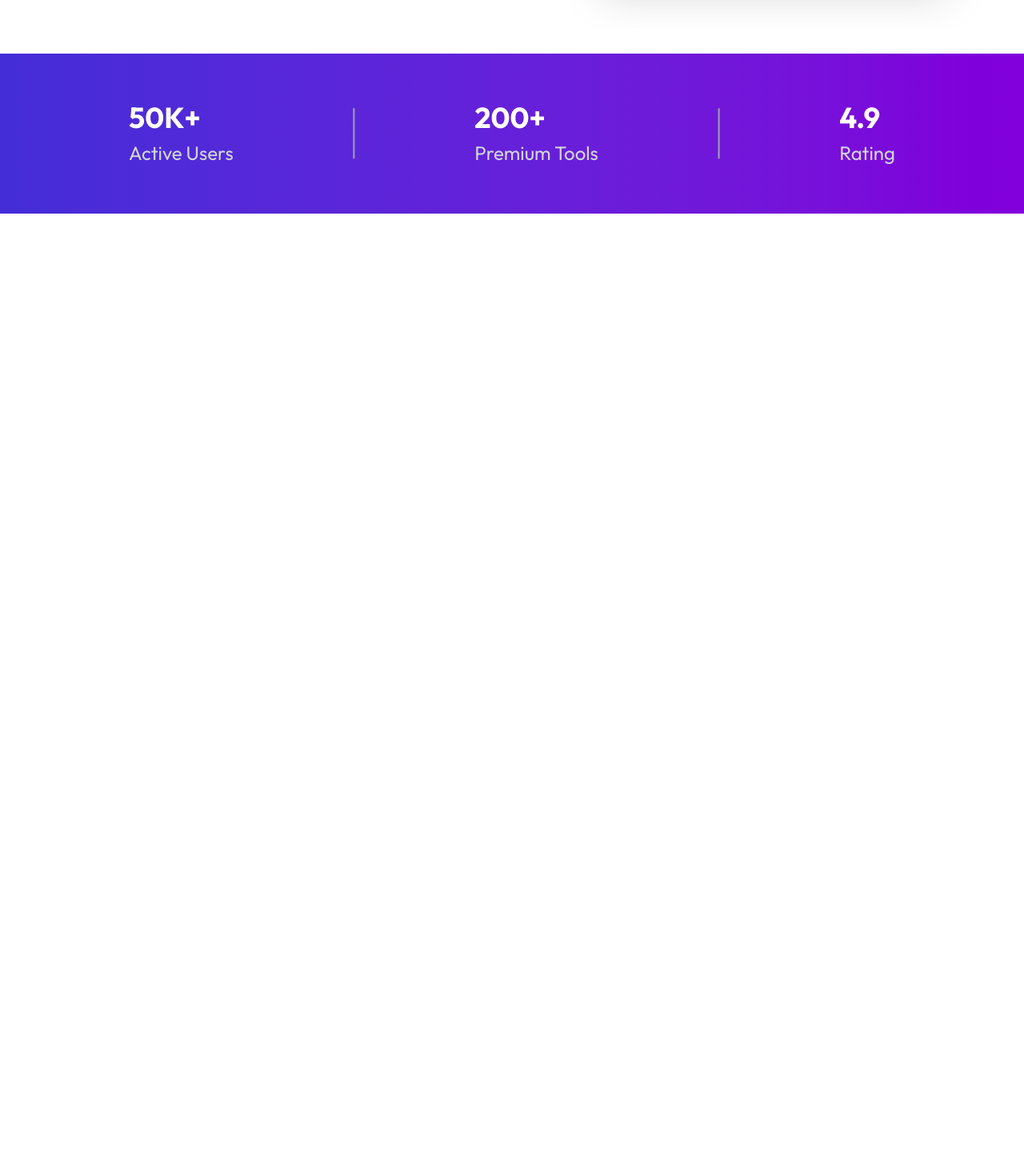
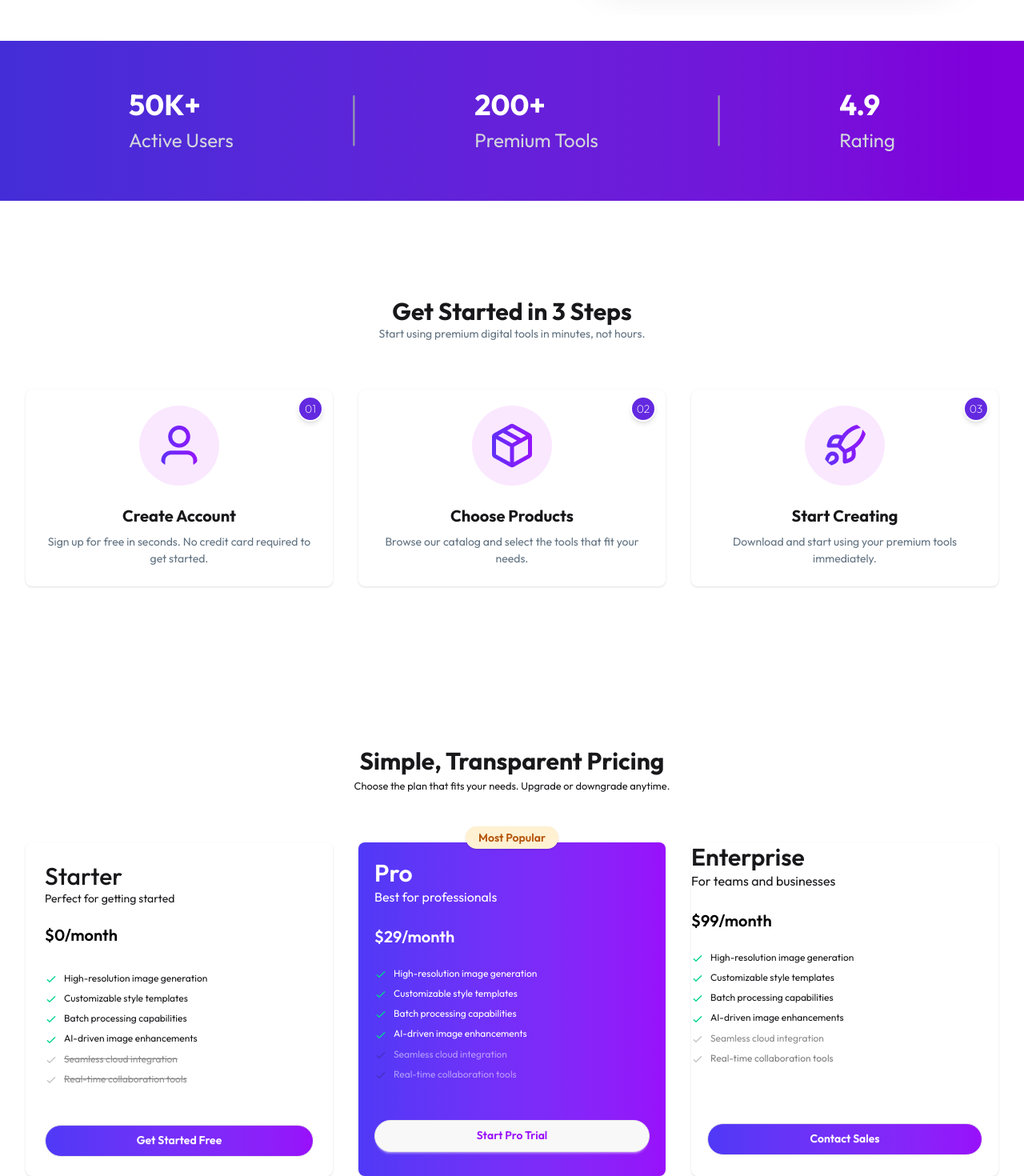
Before and after one commit to nazrul23-human/Digitools-platform-Project, a React (Vite) app: page / in a window 1280 px wide. Shown: the part 707-2177 px from the top of the page at 80% size. Before the commit the page ends 974 px from the top, so only its background shows below. Built offline with nearby package versions, Linux system fonts and the light colour scheme.

Commit message:
Pricing card create

```diff
--- a/src/App.jsx
+++ b/src/App.jsx
@@ -19,8 +19,8 @@ function App() {
       <Rating></Rating>
 
 
-      {/* <StartedSection></StartedSection> */}
-      {/* <Pricing></Pricing> */}
+      <StartedSection></StartedSection>
+      <Pricing></Pricing>
       {/* <Hero></Hero> */}
       {/* <Footer></Footer> */}
 
--- a/src/components/Banner.jsx
+++ b/src/components/Banner.jsx
@@ -10,7 +10,7 @@ const Banner = () => {
                 {/* Left Content */}
                 <div className="space-y-4">
                     <div className="inline-flex items-center gap-2 bg-blue-100 text-purple-600  px-5 py-2 rounded-full">
-                        <img src= {groupimg} alt="New: AI-Powered Tools Available" />
+                        <img src={groupimg} alt="New: AI-Powered Tools Available" />
                         New: AI-Powered Tools Available
                     </div>
 
@@ -43,7 +43,7 @@ const Banner = () => {
                     <div className="relative">
                         <img
                             className="relative h-130 w-auto object-contain drop-shadow-2xl rounded-3xl "
-                            src={bannerimg} alt=""/>
+                            src={bannerimg} alt="" />
                     </div>
                 </div>
             </div>
--- a/src/components/Pricing.jsx
+++ b/src/components/Pricing.jsx
@@ -2,12 +2,22 @@ import React from 'react';
 
 const Pricing = () => {
     return (
-        <div className="card w-96 bg-base-100 shadow-sm">
+
+        <div className='mt-50'>
+            <div className='text-center'>
+                <h1 className='font-bold text-3xl'>Simple, Transparent Pricing</h1>
+                <small>Choose the plan that fits your needs. Upgrade or downgrade anytime.</small>
+            </div>
+
+            <div className='flex justify-center gap-8 mt-15'>
+                <div className="card w-96 bg-base-100 shadow-sm ">
                     <div className="card-body">
-    <span className="badge badge-xs badge-warning">Most Popular</span>
-    <div className="flex justify-between">
-      <h2 className="text-3xl font-bold">Premium</h2>
-      <span className="text-xl">$29/mo</span>
+
+                        <div>
+                            <h2 className="text-3xl font-medium">Starter</h2>
+                            <p className=''>Perfect for getting started</p>
+                            <br></br>
+                            <span className="text-xl  text-black font-semibold">$0/month</span>
                         </div>
                         <ul className="mt-6 flex flex-col gap-2 text-xs">
                             <li>
@@ -35,11 +45,99 @@ const Pricing = () => {
                                 <span className="line-through">Real-time collaboration tools</span>
                             </li>
                         </ul>
-    <div className="mt-6">
-      <button className="btn btn-primary btn-block">Subscribe</button>
+                        <div className="mt-10">
+                            <button className=" btn bg-gradient-to-r from-indigo-600 to-purple-600 btn-block rounded-full text-white">Get Started Free</button>
                         </div>
                     </div>
                 </div>
+
+                {/* 2 */}
+                <div className="card w-96 bg-base-100 shadow-sm bg-gradient-to-r from-indigo-600 to-purple-600 ">
+                    <div className=" text-white p-5">
+                        <div className="absolute -top-5 left-1/2 -translate-x-1/2 bg-[#fff1d1] text-[#b45309] px-4 py-1 rounded-full font-semibold text-sm shadow-sm whitespace-nowrap">
+                            Most Popular
+                        </div>
+                        <div>
+                            <h2 className="text-3xl font-semibold">Pro</h2>
+                            <p>Best for professionals</p>
+                            <br></br>
+                            <span className="text-xl font-semibold">$29/month</span>
+                        </div>
+                        <ul className="mt-6 flex flex-col gap-2 text-xs">
+                            <li>
+                                <svg xmlns="http://www.w3.org/2000/svg" className="size-4 me-2 inline-block text-success" fill="none" viewBox="0 0 24 24" stroke="currentColor"><path strokeLinecap="round" strokeLinejoin="round" strokeWidth="2" d="M5 13l4 4L19 7" /></svg>
+                                <span>High-resolution image generation</span>
+                            </li>
+                            <li>
+                                <svg xmlns="http://www.w3.org/2000/svg" className="size-4 me-2 inline-block text-success" fill="none" viewBox="0 0 24 24" stroke="currentColor"><path strokeLinecap="round" strokeLinejoin="round" strokeWidth="2" d="M5 13l4 4L19 7" /></svg>
+                                <span>Customizable style templates</span>
+                            </li>
+                            <li>
+                                <svg xmlns="http://www.w3.org/2000/svg" className="size-4 me-2 inline-block text-success" fill="none" viewBox="0 0 24 24" stroke="currentColor"><path strokeLinecap="round" strokeLinejoin="round" strokeWidth="2" d="M5 13l4 4L19 7" /></svg>
+                                <span>Batch processing capabilities</span>
+                            </li>
+                            <li>
+                                <svg xmlns="http://www.w3.org/2000/svg" className="size-4 me-2 inline-block text-success" fill="none" viewBox="0 0 24 24" stroke="currentColor"><path strokeLinecap="round" strokeLinejoin="round" strokeWidth="2" d="M5 13l4 4L19 7" /></svg>
+                                <span>AI-driven image enhancements</span>
+                            </li>
+                            <li className="opacity-50">
+                                <svg xmlns="http://www.w3.org/2000/svg" className="size-4 me-2 inline-block text-base-content/50" fill="none" viewBox="0 0 24 24" stroke="currentColor"><path strokeLinecap="round" strokeLinejoin="round" strokeWidth="2" d="M5 13l4 4L19 7" /></svg>
+                                <span className="text-white">Seamless cloud integration</span>
+                            </li>
+                            <li className="opacity-50">
+                                <svg xmlns="http://www.w3.org/2000/svg" className="size-4 me-2 inline-block text-base-content/50" fill="none" viewBox="0 0 24 24" stroke="currentColor"><path strokeLinecap="round" strokeLinejoin="round" strokeWidth="2" d="M5 13l4 4L19 7" /></svg>
+                                <span className="text-white">Real-time collaboration tools</span>
+                            </li>
+                        </ul>
+                        <div className="mt-12 ">
+                            <button className="btn  btn-block rounded-full text-purple-600">Start Pro Trial</button>
+                        </div>
+                    </div>
+                </div>
+
+                <div className="card w-96 bg-base-100 shadow-sm">
+                    <div className="">
+
+                        <div >
+                            <h2 className="text-3xl font-semibold">Enterprise</h2>
+                            <p>For teams and businesses</p>
+                            <br></br>
+                            <span className="text-xl text-black font-semibold">$99/month</span>
+                        </div>
+                        <ul className="mt-6 flex flex-col gap-2 text-xs">
+                            <li>
+                                <svg xmlns="http://www.w3.org/2000/svg" className="size-4 me-2 inline-block text-success" fill="none" viewBox="0 0 24 24" stroke="currentColor"><path strokeLinecap="round" strokeLinejoin="round" strokeWidth="2" d="M5 13l4 4L19 7" /></svg>
+                                <span>High-resolution image generation</span>
+                            </li>
+                            <li>
+                                <svg xmlns="http://www.w3.org/2000/svg" className="size-4 me-2 inline-block text-success" fill="none" viewBox="0 0 24 24" stroke="currentColor"><path strokeLinecap="round" strokeLinejoin="round" strokeWidth="2" d="M5 13l4 4L19 7" /></svg>
+                                <span>Customizable style templates</span>
+                            </li>
+                            <li>
+                                <svg xmlns="http://www.w3.org/2000/svg" className="size-4 me-2 inline-block text-success" fill="none" viewBox="0 0 24 24" stroke="currentColor"><path strokeLinecap="round" strokeLinejoin="round" strokeWidth="2" d="M5 13l4 4L19 7" /></svg>
+                                <span>Batch processing capabilities</span>
+                            </li>
+                            <li>
+                                <svg xmlns="http://www.w3.org/2000/svg" className="size-4 me-2 inline-block text-success" fill="none" viewBox="0 0 24 24" stroke="currentColor"><path strokeLinecap="round" strokeLinejoin="round" strokeWidth="2" d="M5 13l4 4L19 7" /></svg>
+                                <span>AI-driven image enhancements</span>
+                            </li>
+                            <li className="opacity-50">
+                                <svg xmlns="http://www.w3.org/2000/svg" className="size-4 me-2 inline-block text-base-content/50" fill="none" viewBox="0 0 24 24" stroke="currentColor"><path strokeLinecap="round" strokeLinejoin="round" strokeWidth="2" d="M5 13l4 4L19 7" /></svg>
+                                <span className="">Seamless cloud integration</span>
+                            </li>
+                            <li className="opacity-50">
+                                <svg xmlns="http://www.w3.org/2000/svg" className="size-4 me-2 inline-block text-base-content/50" fill="none" viewBox="0 0 24 24" stroke="currentColor"><path strokeLinecap="round" strokeLinejoin="round" strokeWidth="2" d="M5 13l4 4L19 7" /></svg>
+                                <span className="text-black">Real-time collaboration tools</span>
+                            </li>
+                        </ul>
+                        <div className="mt-18 ms-5 mr-5">
+                            <button className="btn bg-gradient-to-r from-indigo-600 to-purple-600 btn-block rounded-full text-white ">Contact Sales</button>
+                        </div>
+                    </div>
+                </div>
+            </div>
+        </div>
+
     );
 };
 
--- a/src/components/StartedSection.jsx
+++ b/src/components/StartedSection.jsx
@@ -1,49 +1,71 @@
 import React from 'react';
+import createImg from "../assets/5.user.png"
+import chooseImg from "../assets/2.package.png"
+import starImg from "../assets/4.rocket.png"
 
 const StartedSection = () => {
     return (
-        <div>
-            <div className='text-center'>
-                <h1>Get Started in 3 Steps</h1>
-                <p>Start using premium digital tools in minutes, not hours.</p>
+        <div className='mt-30'>
+            <div className='text-center mt-10 items-center'>
+                <h1 className='font-bold text-3xl'>Get Started in 3 Steps</h1>
+                <p className='text-[#627382] text-sm'>Start using premium digital tools in minutes, not hours.</p>
             </div>
-            <div className='flex'>
-                <div>
-                    <img src="" alt="" />
-                    <h3>Create Account</h3>
-                    <p>Sign up for free in seconds. No credit card required to get started.</p>
 
+            <div className='flex justify-center mt-15 text-center gap-8'>
+                <div className="card bg-base-100 w-96 shadow-sm  ">
+                    <div className="absolute top-2 right-3 w-8 h-8 bg-[#6329e0] text-white flex items-center justify-center rounded-full font-extralight text-sm shadow-md border-2">01
                     </div>
-                <div>
-                    <img src="" alt="" />
-                    <h3>Choose Products</h3>
-                    <p>Browse our catalog and select the tools that fit your needs.</p>
+                    <figure>
+
+                        <img className='bg-fuchsia-100 p-5 mt-5 rounded-full '
+                            src={createImg}
+                            alt="Create Account" />
+                    </figure>
+
+                    <div className="card-body">
+                        <h2 className="text-xl font-bold">Create Account</h2>
+                        <p className='text-[#627382]'>Sign up for free in seconds. No credit card required to get started.</p>
 
                     </div>
 
-                <div>
-                    <img src="" alt="" />
-                    <h3>Start Creating</h3>
-                    <p>Download and start using your premium  tools immediately.</p>
+                </div>
+
+                <div className="card bg-base-100 w-96 shadow-sm">
+                    <div className="absolute top-2 right-3 w-8 h-8 bg-[#6329e0] text-white flex items-center justify-center rounded-full font-extralight text-sm shadow-md border-2">02
+                    </div>
+                    <figure>
+                        <img className='bg-fuchsia-100 p-5 mt-5 rounded-full '
+                            src={chooseImg}
+                            alt="Choose Products" />
+                    </figure>
+                    <div className="card-body">
+                        <h2 className="text-xl font-bold">Choose Products</h2>
+                        <p className='text-[#627382]'>Browse our catalog and select the tools that fit your needs.</p>
 
                     </div>
                 </div>
-            {/* {new card} */}
+
                 <div className="card bg-base-100 w-96 shadow-sm">
+                    <div className="absolute top-2 right-3 w-8 h-8 bg-[#6329e0] text-white flex items-center justify-center rounded-full font-extralight text-sm shadow-md border-2">03
+                    </div>
                     <figure>
-    <img
-      src="https://img.daisyui.com/images/stock/photo-1606107557195-0e29a4b5b4aa.webp"
-      alt="Shoes" />
+                        <img className='bg-fuchsia-100 p-5 mt-5 rounded-full '
+                            src={starImg}
+                            alt="Start Creating" />
                     </figure>
                     <div className="card-body">
-    <h2 className="card-title">Card Title</h2>
-    <p>A card component has a figure, a body part, and inside body there are title and actions parts</p>
-    <div className="card-actions justify-end">
-      <button className="btn btn-primary">Buy Now</button>
+                        <h2 className="text-xl font-bold">Start Creating</h2>
+                        <p className='text-[#627382]'>Download and start using your premium tools immediately.</p>
+
                     </div>
                 </div>
             </div>
+
         </div>
+
+
+
+
     );
 };
 
```
Also changed, not shown: src/components/Navbar.jsx (+8 -8 lines), src/assets/shopping-cart-01.png (added). Lines whose indentation alone changed are shown as unchanged.
